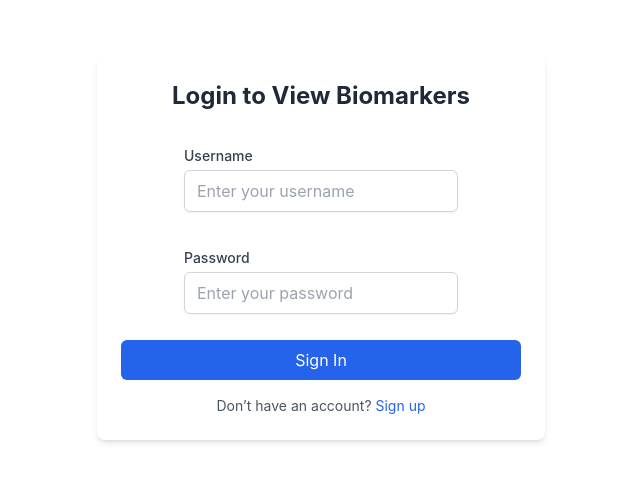
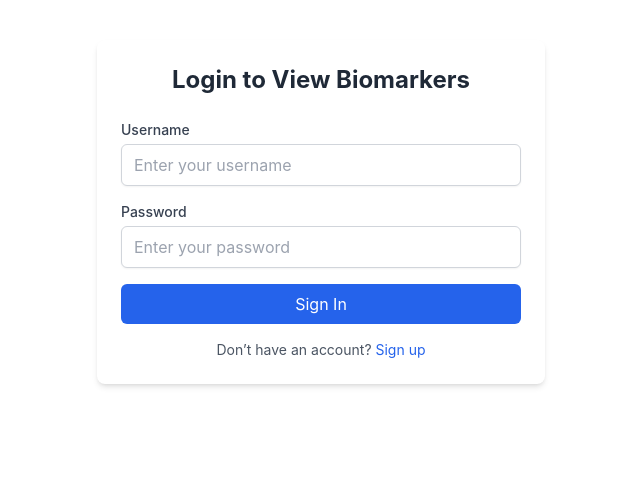
Before and after one commit to stevenschwab/blood-test-tracker, a React (Create React App) app in the folder client/: page /login in a window 1280 px wide. Shown: the top 482 px of the page, without its empty margins (319-959 px from the left). Built offline with nearby package versions, Linux system fonts and the light colour scheme.

Commit message:
remove .js suffix from module imports

```diff
--- a/client/src/App.css
+++ b/client/src/App.css
@@ -1,11 +1,8 @@
-form,
-#content {
-  width: 100%;
-  display: flex;
-  flex-direction: column;
-  align-items: center;
+/* Import Tailwind directives */
+@tailwind base;
+@tailwind components;
+@tailwind utilities;
+
+.appContainer {
+  @apply w-full min-h-screen;
 }
-
-form div {
-  padding: 10px;
-}
--- a/client/src/App.js
+++ b/client/src/App.js
@@ -1,9 +1,9 @@
 import React, { useState } from 'react';
 import { Routes, Route } from 'react-router-dom';
-import HomePage from './components/HomePage/HomePage.js';
-import AuthForm from './components/AuthForm/AuthForm.js';
-import Dashboard from './components/Dashboard/Dashboard.js';
-import NotFound from './components/NotFound/NotFound.js';
+import HomePage from './components/HomePage/HomePage';
+import AuthForm from './components/AuthForm/AuthForm';
+import Dashboard from './components/Dashboard/Dashboard';
+import NotFound from './components/NotFound/NotFound';
 import biomarkers from './constants/biomarkers';
 import './App.css';
 
@@ -21,12 +21,11 @@ function App() {
 
   // Handle an error
   const handleError = (err) => {
-    console.log(err)
     setMessage(err.message || 'An error occurred');
   };
 
   return (
-    <div className='container mx-auto p-4'>
+    <div className='appContainer'>
       <Routes>
         <Route
           path="/"
--- a/client/src/components/Dashboard/Dashboard.js
+++ b/client/src/components/Dashboard/Dashboard.js
@@ -2,7 +2,7 @@ import React, { useState, useEffect } from 'react';
 import { Link, useNavigate } from 'react-router-dom';
 import InputForm from '../InputForm/InputForm';
 import BloodTestResults from '../BloodTestResults/BloodTestResults';
-import Footer from '../Footer/Footer.js';
+import Footer from '../Footer/Footer';
 import './Dashboard.css';
 
 const initialManualData = {
--- a/client/src/components/HomePage/HomePage.js
+++ b/client/src/components/HomePage/HomePage.js
@@ -1,6 +1,6 @@
 import React from 'react';
 import { Link, useNavigate } from 'react-router-dom';
-import Footer from '../Footer/Footer.js';
+import Footer from '../Footer/Footer';
 import './HomePage.css';
 
 function HomePage({ token }) {
```
